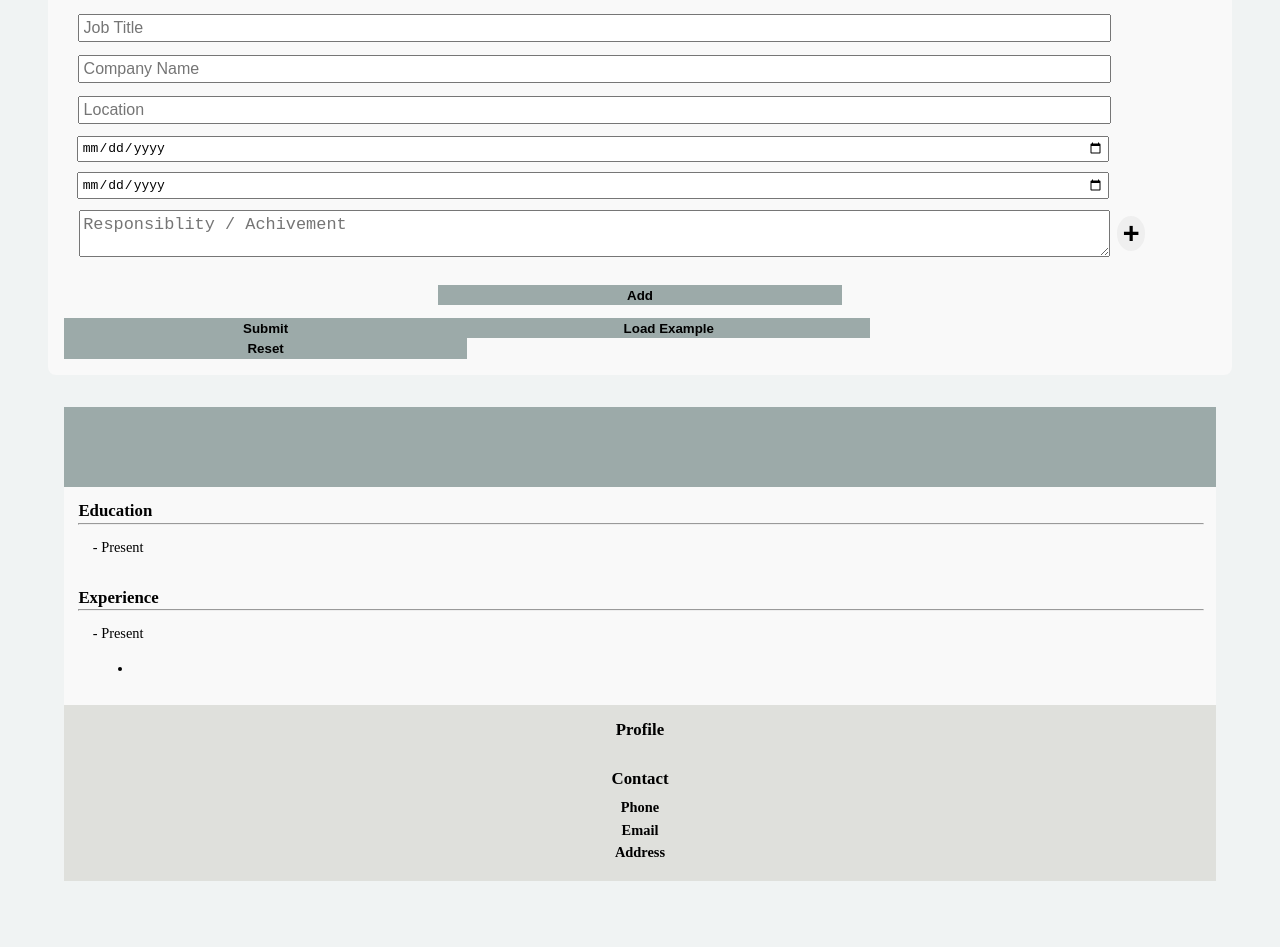
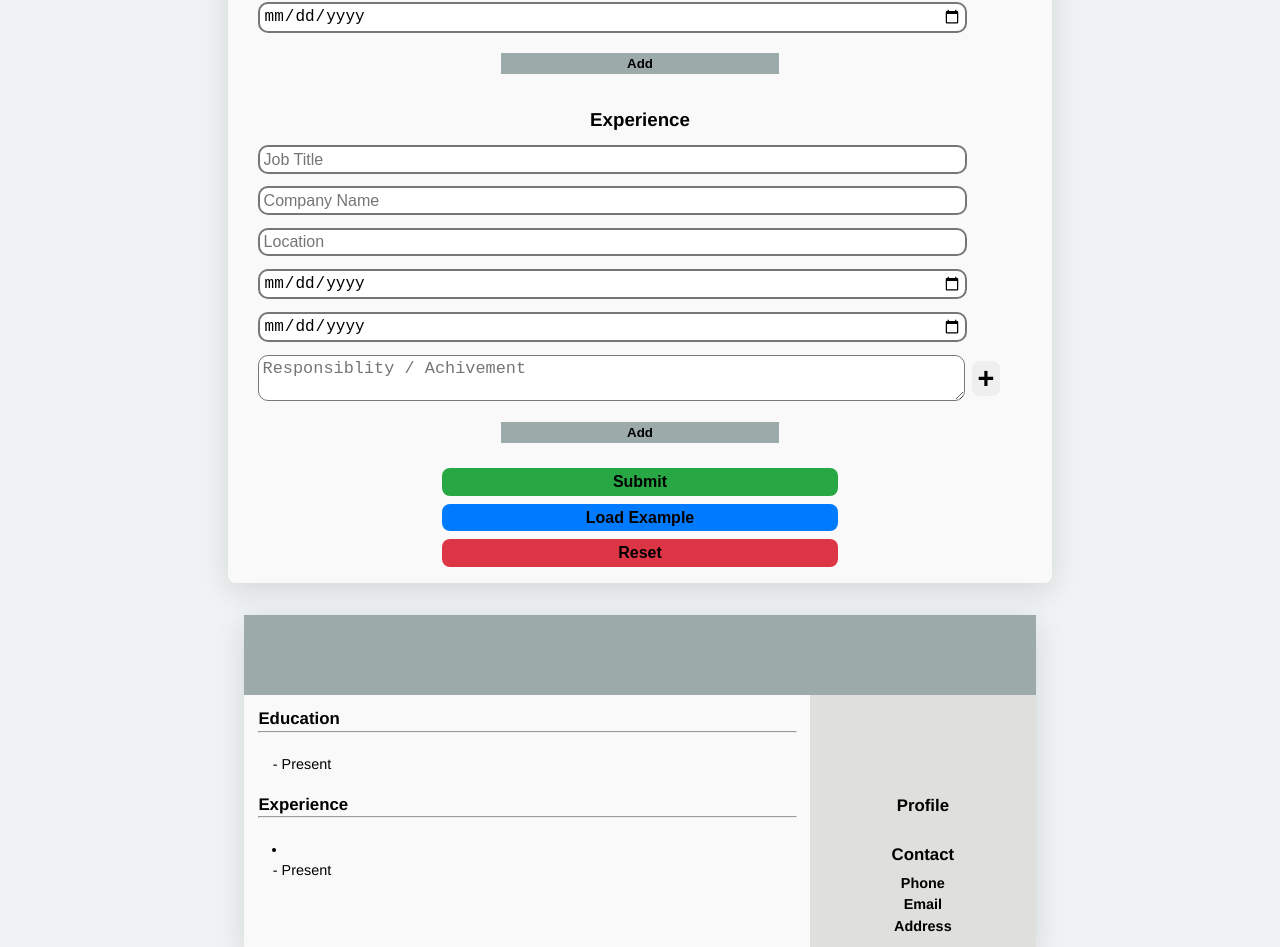
Before and after one commit to Dayo-Akinsola/cv-project, a React (Create React App) app: page / in a window 1280 px wide. Shown: the part 810-1757 px from the top of the page. Before the commit the page ends 1691 px from the top, so only its background shows below. Built offline with nearby package versions, Linux system fonts and the light colour scheme.

Commit message:
support completed for larger screens

```diff
--- a/src/style.scss
+++ b/src/style.scss
@@ -10,6 +10,10 @@ hr {
 $cool-gray: #BCCAC938;
 $darker-gray: #9caaa9;
 $pc-white: #F9F9F9;
+$reset-red: #dc3545;
+$submit-green: #28a745;
+$example-blue: #007bff;
+$example-blue-hover: #007bffab;
 
 @mixin pageSection {
   display: flex;
@@ -31,10 +35,31 @@ $pc-white: #F9F9F9;
 
 body {
   background-color: $cool-gray;
+  font-family: 'helvetica';
+}
+
+.page-content {
+  max-width: 55em;
+  margin: auto;
+}
+
+.page-header {
+	text-align: center;
+	background-color: #D8E2DC;
+	height: 6em;
+	width: 100%;
+}
+
+.page-heading {
+  font-size: 3em;
+  letter-spacing: 6px;
+  padding-top: 0.5em;
 }
 
 .forms {
   @include pageSection;
+  box-shadow: rgba(100, 100, 111, 0.2) 0px 7px 29px 0px;
+  margin-bottom: 1em;
 
   .form {
     margin: 0.5em;
@@ -43,10 +68,12 @@ body {
   }
 
   .form__input {
-    margin: 0.4em;
+    margin: 0.4rem;
     width: 90%;
-    padding: 0.2em;
-    font-size: 1em;
+    padding: 0.2rem;
+    font-size: 1rem;
+    border-radius: 10px;
+    border-style: solid;
   }
 
   .form__input--profile {
@@ -63,6 +90,7 @@ body {
 
   .section-heading {
     text-align: center;
+    margin-top: 1.2em;
   }
 
   .btn-container--add {
@@ -90,12 +118,52 @@ body {
     background-color: #9caaa9a1;
   }
 
+  .form__control-btns {
+    display: flex;
+    flex-direction: column;
+    margin-top: 0.8em;
+  }
+
+  .reset-btn {
+    margin-top: 0.5em;
+    background-color: $reset-red;
+    padding: 0.3em;
+    font-size: 1em;
+    border-radius: 8px;
+    width: 50%;
+  }
+
+  .reset-btn:hover {
+    background-color: #dc3545cf;
+  }
+
+  .submit-btn {
+    background-color: $submit-green;
+    padding: 0.3em;
+    font-size: 1em;
+    border-radius: 8px;
+    width: 50%;
+  }
+
+  .submit-btn:hover {
+    background-color: #28a745b8;
+  }
+
+  .example-btn {
+    background-color: $example-blue;
+    padding: 0.3em;
+    font-size: 1em;
+    border-radius: 8px;
+    width: 50%;
+    margin-top: 0.5em;
+  }
+
+  .example-btn:hover {
+    background-color: $example-blue-hover;
+  }
+
   .btn--hidden {
     display: none;
-  }
-
-  .section__add-education-btn {
-    margin-top: 0.5em;
   }
 
   .responsibility-container {
@@ -104,9 +172,9 @@ body {
     justify-content: inherit;
   }
 
-  .add-responsibility-btn {
+  .task-btn {
     font-weight: 900;
-    border-radius: 50%;
+    border-radius: 8px;
     border: none;
     font-size: 1.8em;
     cursor: pointer;
@@ -117,6 +185,8 @@ body {
 .template {
   @include pageSection;
   padding: 0;
+  box-shadow: rgba(100, 100, 111, 0.2) 0px 7px 29px 0px;
+
 
   .template__header {
     background: $darker-gray;
@@ -136,8 +206,12 @@ body {
   .template__name-container {
     display: flex;
     font-size: 1.4em;
-    justify-content: space-evenly;
+    justify-content: center;
     font-weight: 900;
+  }
+
+  .template__name--first-name {
+    margin-right: 0.5em;
   }
 
   .template__header--title {
@@ -150,7 +224,7 @@ body {
     padding: 1em;
     display: flex;
     width: 100%;
-    flex-direction: column;
+    flex-direction: column-reverse;
   }
 
   .template__experience-details {
@@ -242,11 +316,117 @@ body {
   .template__work-description--container {
     display: flex;
     flex-direction: column;
+    padding-left: 1em;
   }
 
   .template__work-description {
     word-wrap: anywhere;
     padding-right: 3em;
     white-space: pre-wrap;
+    margin-bottom: 0.3em;
+  }
+
+  @media (min-width: 850px) {
+    display: grid;
+    grid-template-columns: 2.5fr 1fr;
+
+    .template__header {
+      grid-column: 1 / 3;
+    }
+
+    .template__sidebar-content {
+      margin-top: 6em;
+    }
   }
 }
+
+@media (min-width: 1500px) {
+  .page-content {
+    display: flex;
+    max-width: 100%;
+  }
+
+  .forms {
+    margin: 2em auto 2em 3em;
+    max-width: 45%;
+    width: 45%;
+    padding-bottom: 2em;
+  }
+
+  .template {
+    position: fixed;
+    right: 3em;
+    max-width: 45%;
+    width: 45%;
+  }
+}
+
+@media (min-width: 1650px) {
+  .forms{
+    max-width: 49rem;
+  }
+
+  .template {
+    max-width: 49rem;
+  }
+}
+
+@media (min-width: 1800px) {
+  .forms {
+    margin-left: 6em;
+  }
+
+  .template {
+    right: 6em;
+  }
+}
+
+@media (min-width: 1900px) {
+  .forms {
+    margin-left: 8em;
+  }
+
+  .template {
+    right: 8em;
+  }
+}
+
+@media print {
+  .forms {
+    display: none;
+  }
+
+  .template{
+    display: grid;
+    grid-template-columns: 2.5fr 1fr;
+  }
+
+
+  .template__header {
+    grid-column: 1 / 3;
+  }
+
+  .template__sidebar-content {
+    text-align: left;
+  }
+
+  .template__contact-container {
+    text-align: left;
+  }
+
+  .template__contact--heading {
+    text-align: left;
+  }
+
+  .template__phone-container {
+    align-items: baseline;
+  }
+
+  .template__address-container {
+    align-items: baseline;
+  }
+
+  .template__email-container {
+    align-items: baseline;
+  }
+}
```
